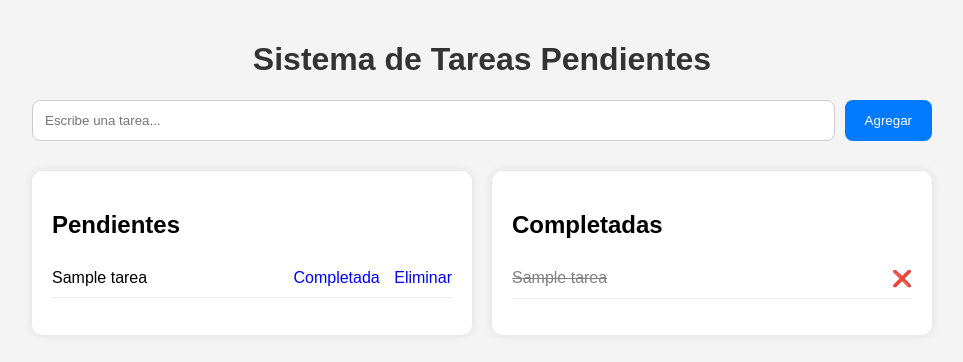
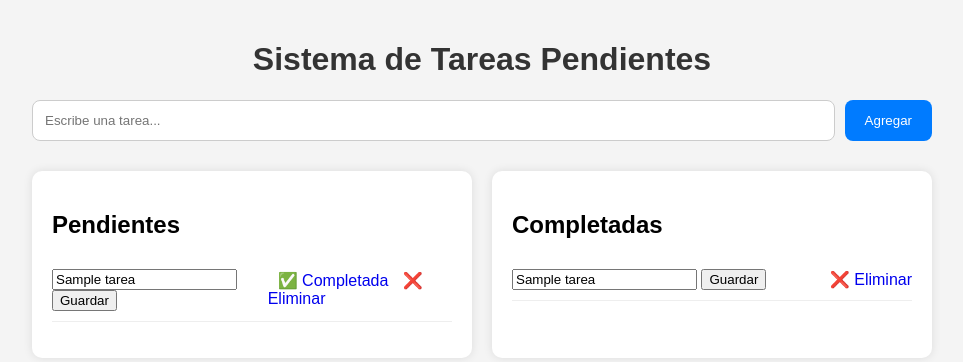
Before and after one commit to AnthonyRoni/proyecto, a Flask app: page / in a window 1280 px wide. Shown: the top 362 px of the page, without its empty margins (158-1121 px from the left). Run offline with Flask 3, Linux system fonts and the light colour scheme; a database or web service that is not in the repository returns one stand-in record (values such as "Sample title").

Commit message:
Update index.html

```diff
--- a/templates/index.html
+++ b/templates/index.html
@@ -30,6 +30,7 @@
 
         <div class="secciones">
 
+            <!-- TAREAS PENDIENTES -->
             <div class="card">
 
                 <h2>Pendientes</h2>
@@ -42,18 +43,29 @@
 
                             <li>
 
-                                <span>
-                                    {{ tarea.nombre }}
-                                </span>
+                                <form action="/editar/{{ tarea._id }}" method="POST" class="editar-form">
 
-                                <div>
+                                    <input
+                                        type="text"
+                                        name="nuevo_nombre"
+                                        value="{{ tarea.nombre }}"
+                                        required
+                                    >
+
+                                    <button type="submit">
+                                        Guardar
+                                    </button>
+
+                                </form>
+
+                                <div class="acciones">
 
                                     <a href="/completar/{{ tarea._id }}">
-                                        Completada
+                                        ✅ Completada
                                     </a>
 
                                     <a href="/eliminar/{{ tarea._id }}">
-                                        Eliminar
+                                        ❌ Eliminar
                                     </a>
 
                                 </div>
@@ -72,6 +84,7 @@
 
             </div>
 
+            <!-- TAREAS COMPLETADAS -->
             <div class="card">
 
                 <h2>Completadas</h2>
@@ -84,13 +97,28 @@
 
                             <li>
 
-                                <span class="completada">
-                                    {{ tarea.nombre }}
-                                </span>
+                                <form action="/editar/{{ tarea._id }}" method="POST" class="editar-form">
 
-                                <a href="/eliminar/{{ tarea._id }}">
-                                    ❌
-                                </a>
+                                    <input
+                                        type="text"
+                                        name="nuevo_nombre"
+                                        value="{{ tarea.nombre }}"
+                                        required
+                                    >
+
+                                    <button type="submit">
+                                        Guardar
+                                    </button>
+
+                                </form>
+
+                                <div class="acciones">
+
+                                    <a href="/eliminar/{{ tarea._id }}">
+                                        ❌ Eliminar
+                                    </a>
+
+                                </div>
 
                             </li>
 
```
